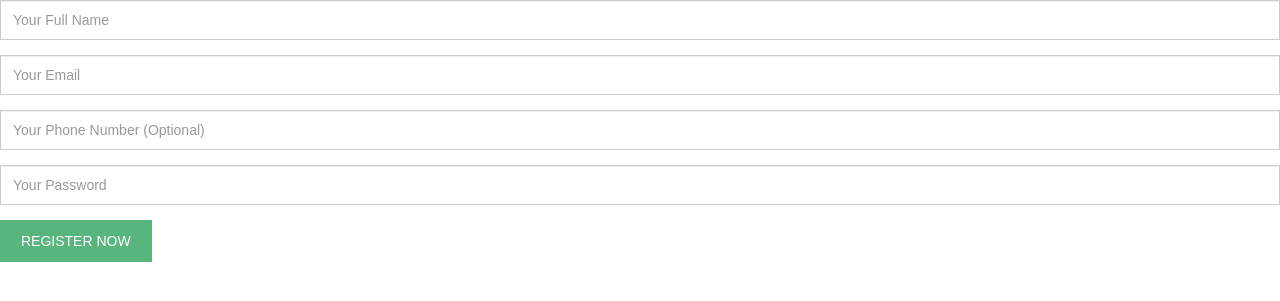
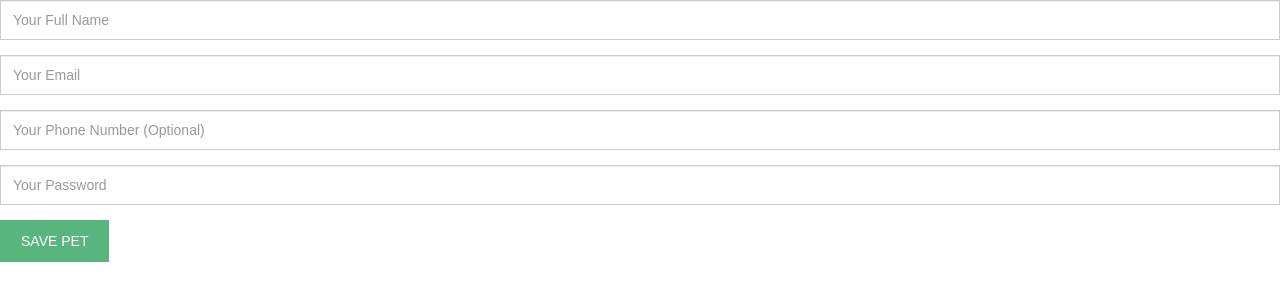
Before and after one commit to gabrielaparra/js-woof, a Node server app: page /new-pet in a window 1280 px wide. Shown: the top 301 px of the page. Run offline with Node 20, Linux system fonts and the light colour scheme; some libraries are stand-ins or nearby versions.

Commit message:
installed dotenv

```diff
--- a/app.js
+++ b/app.js
@@ -13,8 +13,8 @@ const passport     = require('passport');
 require('./config/passport-config.js');
 //Run the code written in passport-config.js
 
-mongoose.connect('mongodb://localhost/woof');
-                          //use 'woof' as the database
+mongoose.connect(process.env.MONGODB_URI);
+                          //using 'woof' as the database
 
 const app = express();
 
--- a/package.json
+++ b/package.json
@@ -11,6 +11,7 @@
     "body-parser": "~1.16.0",
     "cookie-parser": "~1.4.3",
     "debug": "~2.6.0",
+    "dotenv": "^4.0.0",
     "ejs": "~2.5.5",
     "express": "~4.14.1",
     "express-ejs-layouts": "~2.2.0",
--- a/views/authorization-views/login-view.ejs
+++ b/views/authorization-views/login-view.ejs
@@ -10,14 +10,12 @@
         <h3>Welcome Back!</h3>
         <div class="space"></div>
 
-        <form action="/login" method="post" role="form" id="login" class="contactForm">
+        <form action="/login" method="post" role="form" id="login">
           <div class="form-group">
             <input type="email" class="form-control br-radius-zero" name="loginEmail" id="email" placeholder="Your Email" data-rule="email" data-msg="Please enter a valid email address" />
-            <div class="validation"></div>
           </div>
           <div class="form-group">
             <input type="password" class="form-control br-radius-zero" name="loginPassword" id="subject" placeholder="Your Password" data-rule="minlen:4" data-msg="Please enter at least 8 characters" />
-            <div class="validation"></div>
           </div>
           <div class="form-action">
             <button type="submit" class="btn btn-form btn-login">LOG IN NOW</button>
--- a/views/booking-views/new-pet-view.ejs
+++ b/views/booking-views/new-pet-view.ejs
@@ -1,6 +1,6 @@
-<form action="/signup" method="post" role="form" id="signup" class="contactForm">
+<form action="/new-pet" method="post" role="form" id="signup" class="contactForm">
   <div class="form-group">
-    <input type="text" name="signupFullName" class="form-control br-radius-zero"
+    <input type="text" name="petsName" class="form-control br-radius-zero"
            id="name" placeholder="Your Full Name" data-rule="minlen:4"
            data-msg="Please enter at least 4 characters" />
   </div>
@@ -19,6 +19,6 @@
            data-msg="Please enter at least 8 characters" />
   </div>
   <div class="form-action">
-    <button type="submit" class="btn btn-form">REGISTER NOW</button>
+    <button type="submit" class="btn btn-form">SAVE PET</button>
   </div>
 </form>
```
Also changed, not shown: 2 other files.
